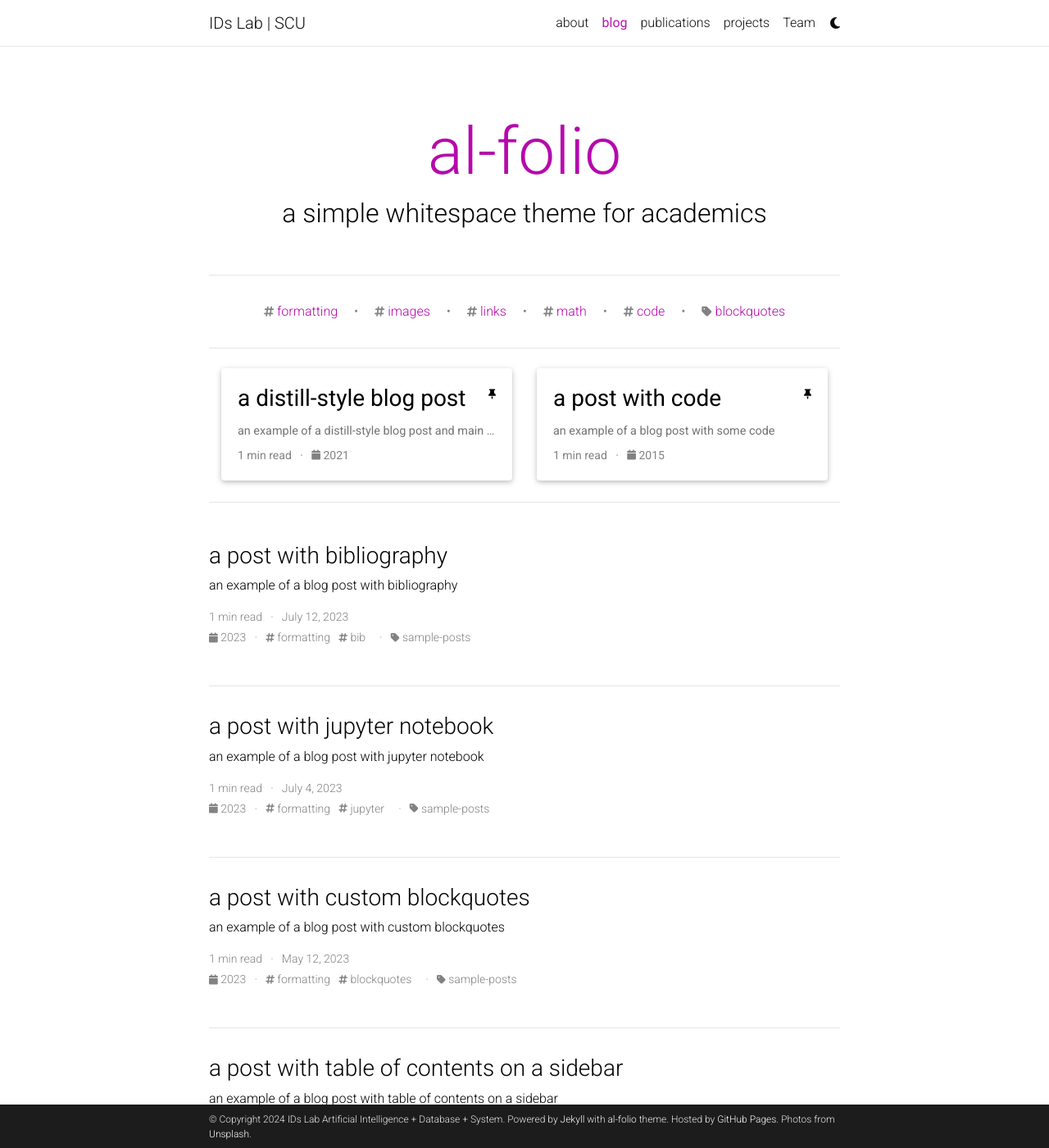
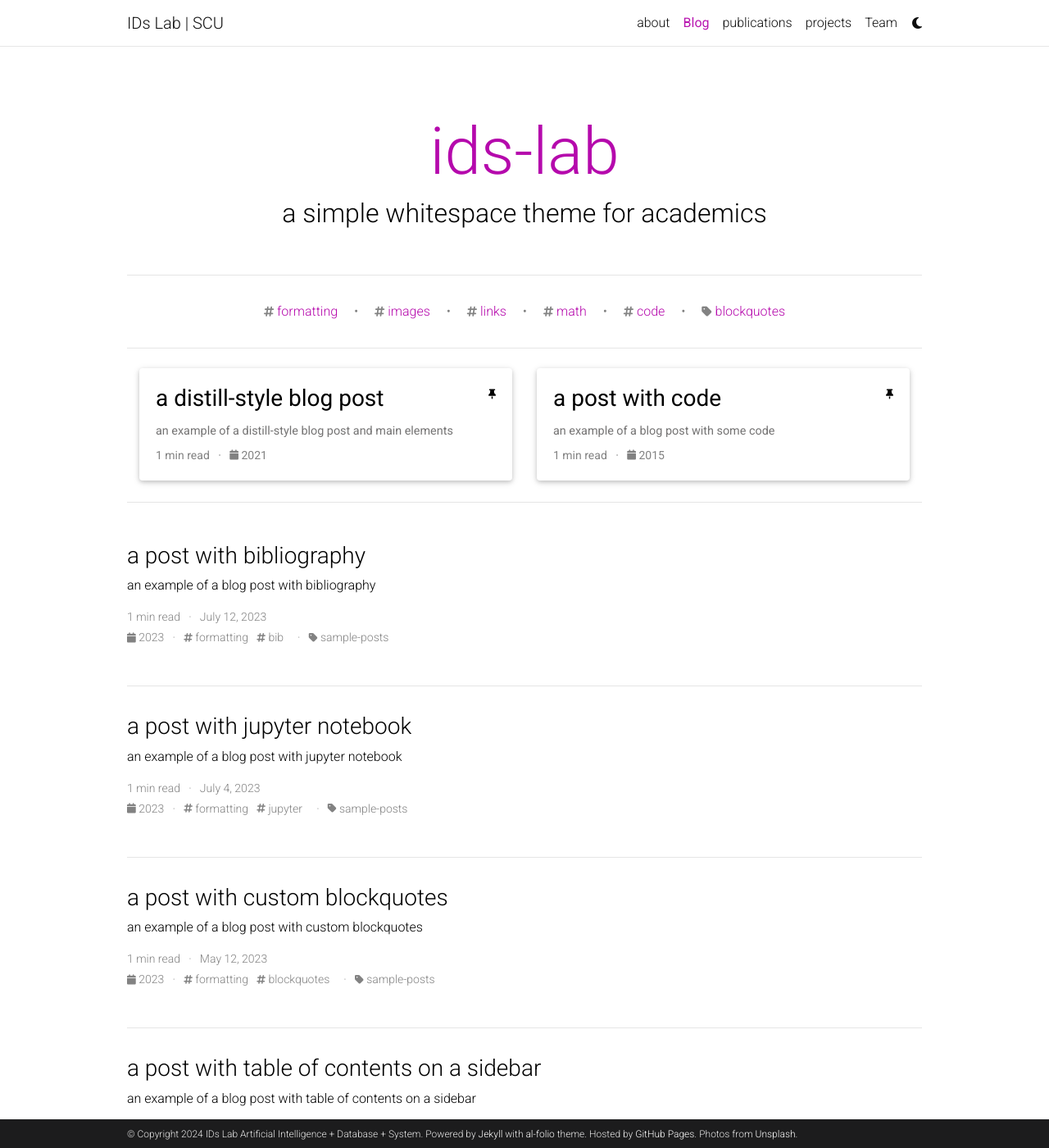
Before and after one commit to ids-lab-asia/ids-lab-asia.github.io, a Jekyll site: the page built from blog/index.html, in a window 1280 px wide and 1400 px high. Shown: the whole window at 82% size. Built offline with Jekyll 4.4.1, drawn with Linux system fonts in a browser that asks for light colours; the list of posts is cut into pages by our own code; comment, search, counter and statistics services are not loaded; a style sheet for code colours, icons or effects is not loaded.

Commit message:
Update url for github.io.

```diff
--- a/_config.yml
+++ b/_config.yml
@@ -16,10 +16,10 @@
 keywords: jekyll, jekyll-theme, academic-website, portfolio-website  # add your own keywords or leave empty
 
 lang: en # the language of your site (for example: en, fr, cn, ru, etc.)
-icon: ⚛️  # the emoji used as the favicon (alternatively, provide image name in /assets/img/)
+icon: ids_lab_icon.svg  # the emoji used as the favicon (alternatively, provide image name in /assets/img/)
 
-url: https://alshedivat.github.io # the base hostname & protocol for your site
-baseurl: /al-folio # the subpath of your site, e.g. /blog/
+url: https://ids-lab-scu.github.io # the base hostname & protocol for your site
+baseurl: # the subpath of your site, e.g. /blog/
 last_updated: false # set to true if you want to display last updated in the footer
 impressum_path:  # set to path to include impressum link in the footer, use the same path as permalink in a page, helps to conform with EU GDPR
 
@@ -51,7 +51,7 @@
 footer_fixed: true
 
 # Dimensions
-max_width: 800px
+max_width: 1000px
 
 # TODO: add layout settings (single page vs. multi-page)
 
@@ -120,8 +120,8 @@
 # Blog
 # -----------------------------------------------------------------------------
 
-blog_name: al-folio # blog_name will be displayed in your blog page
-blog_nav_title: blog # your blog must have a title for it to be displayed in the nav bar
+blog_name: ids-lab # blog_name will be displayed in your blog page
+blog_nav_title: Blog # your blog must have a title for it to be displayed in the nav bar
 blog_description: a simple whitespace theme for academics
 permalink: /blog/:year/:title/
 
@@ -148,7 +148,7 @@
   lang: en
 
 # Disqus comments (DEPRECATED)
-disqus_shortname: al-folio # put your disqus shortname
+disqus_shortname: ids-lab # put your disqus shortname
 # https://help.disqus.com/en/articles/1717111-what-s-a-shortname
 
 # External sources.
@@ -156,7 +156,7 @@
 # you can display them in your blog by adding a link to the RSS feed.
 # external_sources:
 #   - name: medium.com
-#     rss_url: https://medium.com/@al-folio/feed
+#     rss_url: https://medium.com/@ids-lab/feed
 
 # -----------------------------------------------------------------------------
 # Collections
@@ -272,8 +272,8 @@
 
 scholar:
 
-  last_name: [Einstein]
-  first_name: [Albert, A.]
+  last_name: [Mingjie]
+  first_name: [Tang]
 
   style: apa
   locale: en
@@ -404,12 +404,3 @@
   - basics
   - work
   - education
-  - publications
-  - projects
-  - volunteer
-  - awards
-  - certificates
-  - skills
-  - languages
-  - interests
-  - references
```
